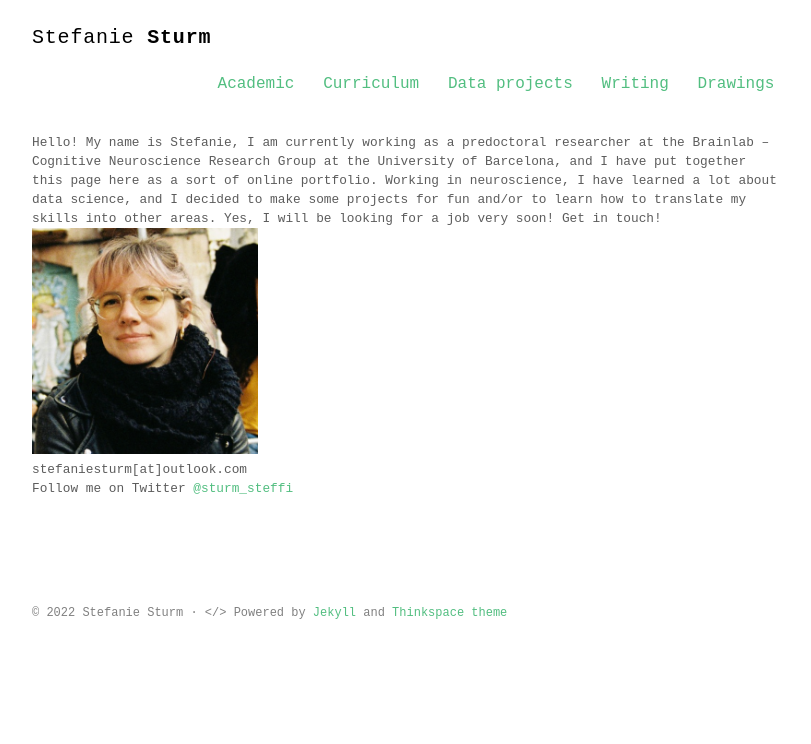
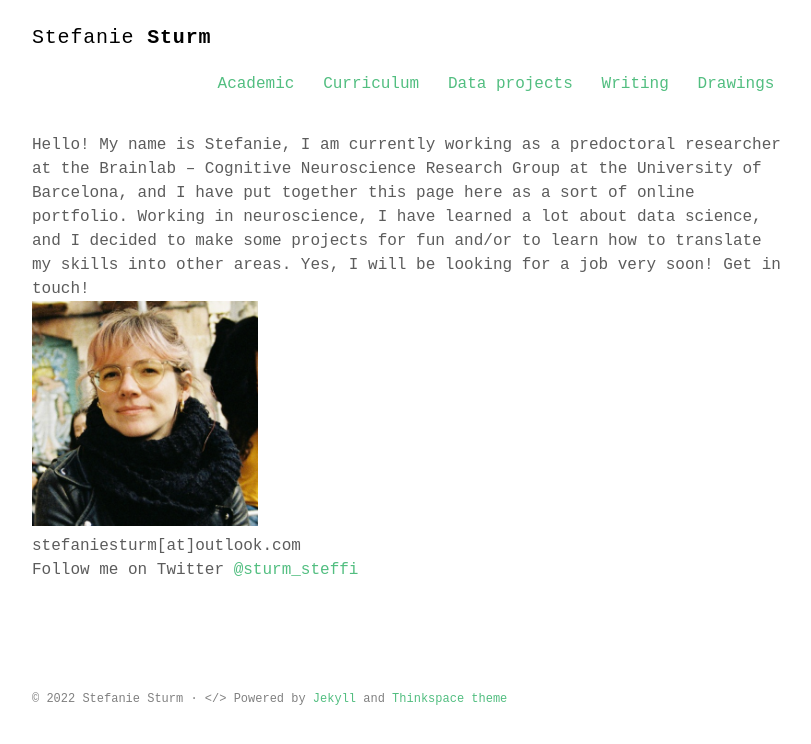
Before and after one commit to stefaniesturm/stefaniesturm.github.io, a Jekyll site: the page built from index.html, in a window 1280 px wide. Shown: the top 744 px of the page, without its empty margins (232-1043 px from the left). Built offline with Jekyll 4.4.1, drawn with Linux system fonts in a browser that asks for light colours; some web fonts are replaced.

Commit message:
Update intro.html

```diff
--- a/_includes/intro.html
+++ b/_includes/intro.html
@@ -1,7 +1,7 @@
 <section class="intro">
   <div class="container">
     <p class="lead" >
-    <p class="lead" style="font-size:80%;">
+    <p class="lead" style="font-size:100%;">
       <small>
         Hello! My name is Stefanie, I am currently working as a predoctoral researcher at the Brainlab – Cognitive Neuroscience Research Group at the University of Barcelona, and I have put together this page here as a sort of online portfolio. Working in neuroscience, I have learned a lot about data science, and I decided to make some projects for fun and/or to learn how to translate my skills into other areas. Yes, I will be looking for a job very soon! Get in touch!
       </small>
```
